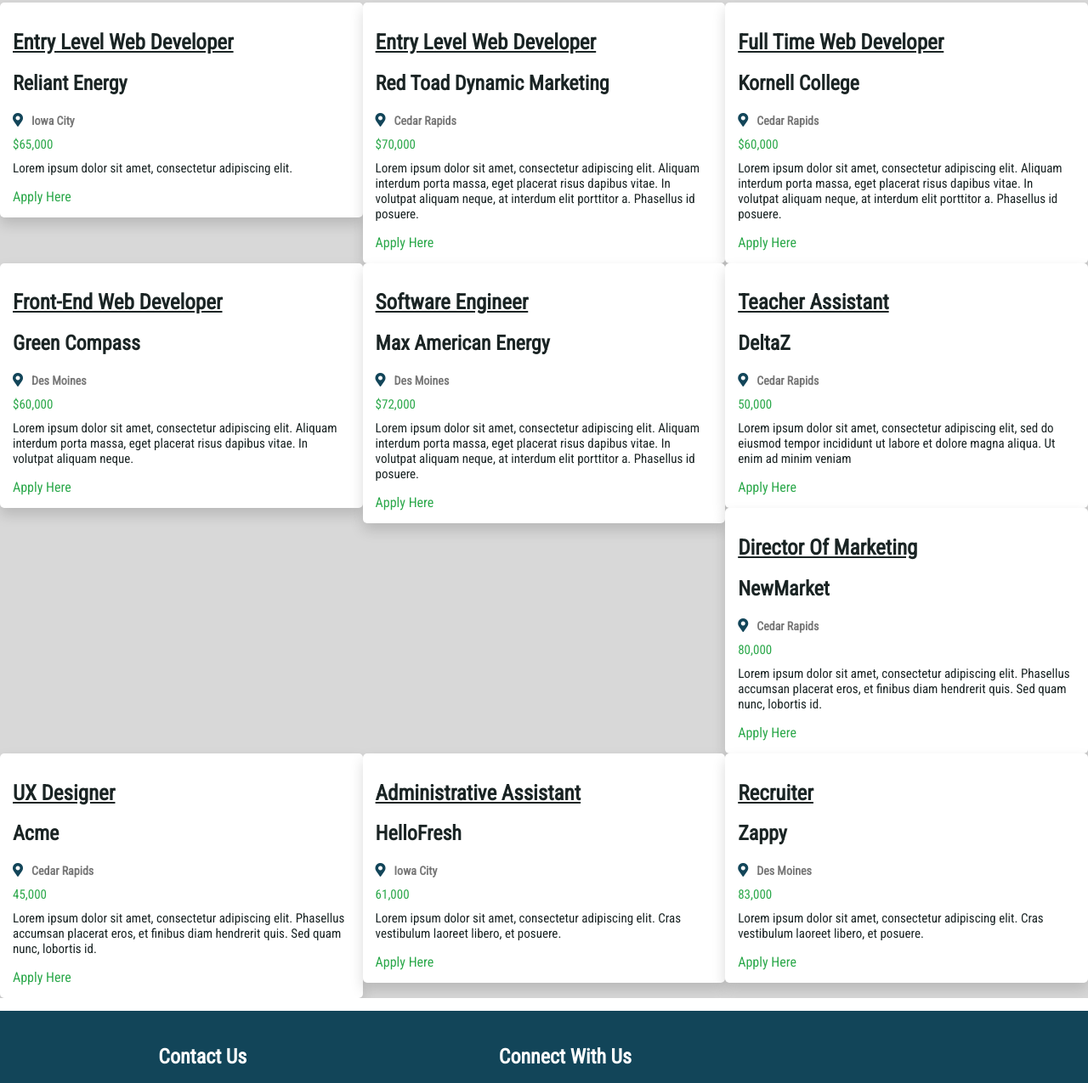
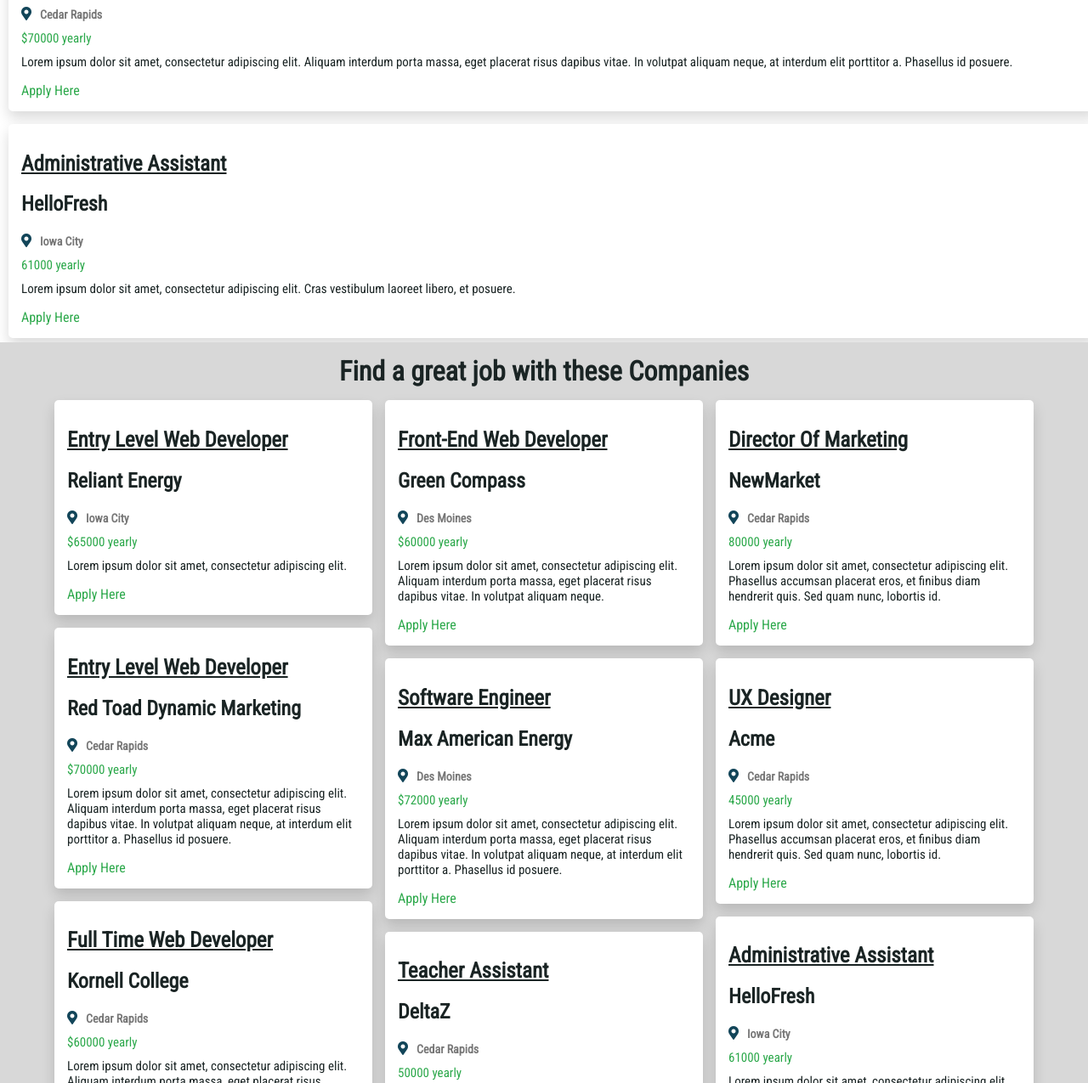
Before and after one commit to final-project-for-deltav/Job-board, a plain HTML site: page index.html in a window 1280 px wide. Shown: the part 983-2258 px from the top of the page at 85% size. Drawn offline with Linux system fonts and the light colour scheme.

Commit message:
Finished flowing the job cards in job-cards like pieces in a puzzle

```diff
--- a/css/style.css
+++ b/css/style.css
@@ -112,19 +112,39 @@ height: auto;
 .sponsored h1 {
     text-transform: capitalize;
 }
+
+.job-wrapper,
+.job-cards-heading {
+    background-color:  #d8d8d8;
+}
+
+.job-cards-heading {
+    text-align: center;
+    margin: 0;
+    padding: 15px 0 0;
+}
+
 .job {
-    margin-top: 15px;
-    background-color:  #d8d8d8;
     height: auto;
     text-align: center;
-    clear: both;
-    overflow: hidden;
+    column-count: 3;
+    column-gap: 15px;
+    width: 90%;
+    margin: auto;
+    padding: 0 0 30px;
+    box-sizing: border-box;
 }
+
 .card {
-font-family: 'Roboto Condensed', sans-serif;
-text-align: left;
-border-radius: 5px;
-padding: 15px;
+    font-family: 'Roboto Condensed', sans-serif;
+    text-align: left;
+    border-radius: 5px;
+    padding: 15px;
+    width: 100%;
+    margin: 15px auto 0;
+    display: inline-block;
+    box-sizing: border-box;
+    background-color: #fff;
 }
 
 .card h1 {
@@ -192,7 +212,6 @@ margin-top: -5px;
 
 footer {
     background-color: #124559;
-    margin-top: 15px;
     padding: 20px 5px;
     width: 100%;
     height: auto;
--- a/index.html
+++ b/index.html
@@ -12,14 +12,14 @@
 <body>
     <nav>
         <h1>navbar</h1>
-        <a href = "./post-job.html">Add A Job </a>
-        <a href = "./aboutUs.html">About Us </a>
+        <a href="./post-job.html">Add A Job</a>
+        <a href="./aboutUs.html">About Us</a>
     </nav>
     <header>
         <section><h1>"Don't let student debt weigh you down, find top companies who will help you pay it off!"</h1>
-        <button class = "button shadow"> Find a job now!</button>
+        <button class="button shadow">Find a job now!</button>
         </section>
-        <section class ="header-img">
+        <section class="header-img">
                 <img src="./header-img.png" alt="">
         </section>
 
@@ -29,8 +29,11 @@
         <hr />
     </div>
 
-    <div class='job' id="job-cards">
-            <h1> Find a great job with Companies</h1>
+    <h1 class="job-cards-heading"> Find a great job with these Companies</h1>
+    <div class="job-wrapper">
+        <div class='job' id="job-cards">
+
+        </div>
     </div>
     <footer>
         <section class="footer-section third">
@@ -56,6 +59,6 @@
         </section>
     </footer>
     <script src="./js/app.js"></script>
-    <script src="./js/randomJobListings.js"></script>
+    <script src="./js/populateJobListings.js"></script>
 </body>
 </html>
--- a/js/app.js
+++ b/js/app.js
@@ -18,7 +18,7 @@ if (Job.all.length < 1) {
   var reliantEnergy = new Job(
     'Reliant Energy',
     'Entry Level Web Developer',
-    '$65,000',
+    '$65000 yearly',
     false,
     'Iowa City',
     'Lorem ipsum dolor sit amet, consectetur adipiscing elit.',
@@ -29,7 +29,7 @@ if (Job.all.length < 1) {
   var redToad = new Job(
     'Red Toad Dynamic Marketing',
     'Entry Level Web Developer',
-    '$70,000',
+    '$70000 yearly',
     true,
     'Cedar Rapids',
     'Lorem ipsum dolor sit amet, consectetur adipiscing elit. Aliquam interdum porta massa, eget placerat risus dapibus vitae. In volutpat aliquam neque, at interdum elit porttitor a. Phasellus id posuere.',
@@ -40,7 +40,7 @@ if (Job.all.length < 1) {
   var kornellCollege = new Job(
     'Kornell College',
     'Full Time Web Developer',
-    '$60,000',
+    '$60000 yearly',
     false,
     'Cedar Rapids',
     'Lorem ipsum dolor sit amet, consectetur adipiscing elit. Aliquam interdum porta massa, eget placerat risus dapibus vitae. In volutpat aliquam neque, at interdum elit porttitor a. Phasellus id posuere.',
@@ -51,7 +51,7 @@ if (Job.all.length < 1) {
   var greenCompass = new Job(
     'Green Compass',
     'Front-End Web Developer',
-    '$60,000',
+    '$60000 yearly',
     false,
     'Des Moines',
     'Lorem ipsum dolor sit amet, consectetur adipiscing elit. Aliquam interdum porta massa, eget placerat risus dapibus vitae. In volutpat aliquam neque.',
@@ -61,7 +61,7 @@ if (Job.all.length < 1) {
   var maxAmericanEnergy = new Job(
     'Max American Energy',
     'Software Engineer',
-    '$72,000',
+    '$72000 yearly',
     false,
     'Des Moines',
     'Lorem ipsum dolor sit amet, consectetur adipiscing elit. Aliquam interdum porta massa, eget placerat risus dapibus vitae. In volutpat aliquam neque, at interdum elit porttitor a. Phasellus id posuere.',
@@ -72,7 +72,7 @@ if (Job.all.length < 1) {
   var DeltaZ = new Job(
     'DeltaZ',
     'Teacher Assistant',
-    '50,000',
+    '50000 yearly',
     false,
     'Cedar Rapids',
     'Lorem ipsum dolor sit amet, consectetur adipiscing elit, sed do eiusmod tempor incididunt ut labore et dolore magna aliqua. Ut enim ad minim veniam',
@@ -83,7 +83,7 @@ if (Job.all.length < 1) {
   var NewMarket = new Job(
     'NewMarket',
     'Director Of Marketing',
-    '80,000',
+    '80000 yearly',
     true,
     'Cedar Rapids',
     'Lorem ipsum dolor sit amet, consectetur adipiscing elit. Phasellus accumsan placerat eros, et finibus diam hendrerit quis. Sed quam nunc, lobortis id.',
@@ -94,7 +94,7 @@ if (Job.all.length < 1) {
   var Acme = new Job(
     'Acme',
     'UX Designer',
-    '45,000',
+    '45000 yearly',
     false,
     'Cedar Rapids',
     'Lorem ipsum dolor sit amet, consectetur adipiscing elit. Phasellus accumsan placerat eros, et finibus diam hendrerit quis. Sed quam nunc, lobortis id.',
@@ -105,7 +105,7 @@ if (Job.all.length < 1) {
   var HelloFresh = new Job(
     'HelloFresh',
     'Administrative Assistant',
-    '61,000',
+    '61000 yearly',
     true,
     'Iowa City',
     'Lorem ipsum dolor sit amet, consectetur adipiscing elit. Cras vestibulum laoreet libero, et posuere.',
@@ -116,7 +116,7 @@ if (Job.all.length < 1) {
   var Zappy = new Job(
     'Zappy',
     'Recruiter',
-    '83,000',
+    '83000 yearly',
     true,
     'Des Moines',
     'Lorem ipsum dolor sit amet, consectetur adipiscing elit. Cras vestibulum laoreet libero, et posuere.',
--- a/js/randomJobListings.js
+++ b/js/populateJobListings.js
@@ -12,7 +12,7 @@ function createEl(tag) {
 function createJobCard(parent, title, name, loc, pay, desc, link) {
   var parentEl = document.getElementById(parent);
   var div = createEl('div');
-  div.className = 'card third shadow';
+  div.className = 'card shadow';
   var jobTitle = createEl('h1');
   var companyName = createEl('h2');
   var locationDiv = createEl('div');
```
Also changed, not shown: post-job.html (+0 -3 lines).
